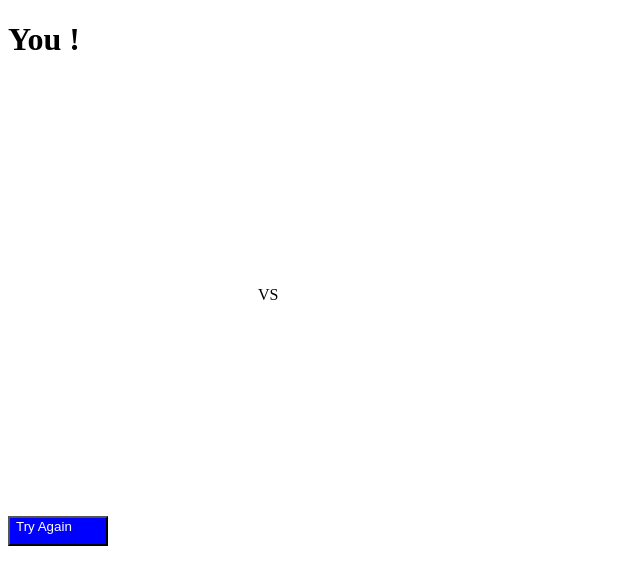
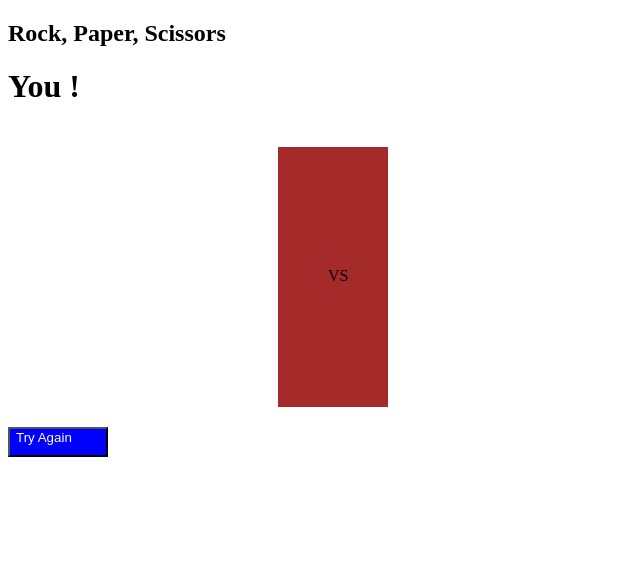
Before and after one commit to DominicHudson102983679/RockPaperScissors_Angular, an Angular app in the folder RPSapp/: page /result in a window 1280 px wide. Shown: the top 584 px of the page, without its empty margins (0-640 px from the left). Built offline with nearby package versions, Linux system fonts and the light colour scheme.

Commit message:
css touch up

```diff
--- a/RPSapp/src/app/routes/rps-result-display/rps-result-display.component.css
+++ b/RPSapp/src/app/routes/rps-result-display/rps-result-display.component.css
@@ -1,4 +1,13 @@
-.display{
+.rpsContainer {
+    width: 650px;
+    height: 300px;
+    display: flex;
+    align-items: center;
+    justify-content: center;
+}
+
+.paper{
+    background-image: url(C:\Users\User\Documents\GitHub\RockPaperScissorsAngular\RockPaperScissors_Angular\RPSapp\src\assets\paper.jpg);
     height: 200px;
     width: 200px;
     margin: 10px;
@@ -8,16 +17,26 @@
     background-repeat: no-repeat;
 }
 
-.display.paper{
-    background-image: url(C:\Users\User\Documents\GitHub\RockPaperScissorsAngular\RockPaperScissors_Angular\RPSapp\src\assets\paper.jpg);
+.scissors{
+    background-image: url(C:\Users\User\Documents\GitHub\RockPaperScissorsAngular\RockPaperScissors_Angular\RPSapp\src\assets\scissors.jpg);
+    height: 200px;
+    width: 200px;
+    margin: 10px;
+    display: inline-block;
+    color: white;
+    background-size: 100%;
+    background-repeat: no-repeat;
 }
 
-.display.scissors{
-    background-image: url(C:\Users\User\Documents\GitHub\RockPaperScissorsAngular\RockPaperScissors_Angular\RPSapp\src\assets\scissors.jpg);
-}
-
-.display.rock{
+.rock{
     background-image: url(C:\Users\User\Documents\GitHub\RockPaperScissorsAngular\RockPaperScissors_Angular\RPSapp\src\assets\rock.jpg);
+    height: 200px;
+    width: 200px;
+    margin: 10px;
+    display: inline-block;
+    color: white;
+    background-size: 100%;
+    background-repeat: no-repeat;
 }
 
 .btn {
@@ -28,9 +47,19 @@
     display: flex;
 }
 
-.versus {
+.vsContainer {
     width: 50px;
     height: 200px;
     padding: 30px;
+    display: flex;
+    align-items: center;
+    justify-content: center;
+    background-color: brown;
+}
+
+.versus {
+    width: 10px;
+    height: 20px;
+    padding: 30px;
     display: inline-block;
 }
--- a/RPSapp/src/app/routes/rps-result-display/rps-result-display.component.html
+++ b/RPSapp/src/app/routes/rps-result-display/rps-result-display.component.html
@@ -1,19 +1,25 @@
+<h2>Rock, Paper, Scissors</h2>
+
 <h1> You {{RpsServiceService.outcome}}!</h1>
 
-<div class="display"
+<div class="rpsContainer">
+    <div
         [class.rock] = "RpsServiceService.selection === 'Rock'"
         [class.paper] = "RpsServiceService.selection === 'Paper'"
         [class.scissors] = "RpsServiceService.selection === 'Scissors'"
         >{{RpsServiceService.selection}}
     </div>
 
+    <div class="vsContainer">
         <div class="versus"> VS </div>
+    </div>
 
-<div class="display"
+    <div
         [class.rock] = "RpsServiceService.AIoption === 'Rock'"
         [class.paper] = "RpsServiceService.AIoption === 'Paper'"
         [class.scissors] = "RpsServiceService.AIoption === 'Scissors'"
         >{{RpsServiceService.AIoption}}
     </div>
+</div>
 
 <button routerLink class="btn">Try Again</button>
--- a/RPSapp/src/app/routes/rps-select/rps-select.component.css
+++ b/RPSapp/src/app/routes/rps-select/rps-select.component.css
@@ -1,23 +1,47 @@
-.display{
+.rpsContainer {
+    width: 650px;
+    height: 300px;
+    display: flex;
+    align-items: center;
+    justify-content: center;
+}
+
+.paper{
+    background-image: url(C:\Users\User\Documents\GitHub\RockPaperScissorsAngular\RockPaperScissors_Angular\RPSapp\src\assets\paper.jpg);
     height: 200px;
     width: 200px;
     margin: 10px;
     display: inline-block;
-    color: white;
     background-size: 100%;
     background-repeat: no-repeat;
 }
 
-.display.paper{
-    background-image: url(C:\Users\User\Documents\GitHub\RockPaperScissorsAngular\RockPaperScissors_Angular\RPSapp\src\assets\paper.jpg);
+.scissors{
+    background-image: url(C:\Users\User\Documents\GitHub\RockPaperScissorsAngular\RockPaperScissors_Angular\RPSapp\src\assets\scissors.jpg);
+    height: 200px;
+    width: 200px;
+    margin: 10px;
+    display: inline-block;
+    background-size: 100%;
+    background-repeat: no-repeat;
 }
 
-.display.scissors{
-    background-image: url(C:\Users\User\Documents\GitHub\RockPaperScissorsAngular\RockPaperScissors_Angular\RPSapp\src\assets\scissors.jpg);
+.rock{
+    background-image: url(C:\Users\User\Documents\GitHub\RockPaperScissorsAngular\RockPaperScissors_Angular\RPSapp\src\assets\rock.jpg);
+    height: 200px;
+    width: 200px;
+    margin: 10px;
+    display: inline-block;
+    background-size: 100%;
+    background-repeat: no-repeat;
 }
 
-.display.rock{
-    background-image: url(C:\Users\User\Documents\GitHub\RockPaperScissorsAngular\RockPaperScissors_Angular\RPSapp\src\assets\rock.jpg);
+.container {
+    width: 650px;
+    height: 0px;
+    display: flex;
+    align-items: center;
+    justify-content: center;
 }
 
 .btn{
--- a/RPSapp/src/app/routes/rps-select/rps-select.component.html
+++ b/RPSapp/src/app/routes/rps-select/rps-select.component.html
@@ -1,5 +1,10 @@
 <h2>Rock, Paper, Scissors</h2>
-<div class="display rock" (click)="SelectOption('Rock')"></div>
-<div class="display paper" (click)="SelectOption('Paper')"></div>
-<div class="display scissors" (click)="SelectOption('Scissors')"></div>
-<button class="btn" (click)="Shoot()" [disabled]="optionPicked === false">Shoot!</button>
+<div class="rpsContainer">
+    <div class="rock" (click)="SelectOption('Rock')"></div>
+    <div class="paper" (click)="SelectOption('Paper')"></div>
+    <div class="scissors" (click)="SelectOption('Scissors')"></div>
+</div>
+
+<div class="container">
+    <button class="btn" (click)="Shoot()" [disabled]="optionPicked === false">Shoot!</button>
+</div>
--- a/RPSapp/src/app/rps-service.service.ts
+++ b/RPSapp/src/app/rps-service.service.ts
@@ -11,33 +11,26 @@ export class RpsServiceService {
 
   private selection?: 'Rock' | 'Paper' | 'Scissors';
   private AIoption?: 'Rock' | 'Paper' | 'Scissors';
-  _AIselection = null;
-  private outcome?: 'Win' | 'Lose' | 'Draw';
+  private outcome: 'Win' | 'Lose' | 'Draw';
 
   constructor(private router: Router) { }
 
-  SetSelection(playerOption: 'Rock' | 'Paper' | 'Scissors'){
-    this.selection = playerOption;
-  }
-
-  calculate_outcome(playerOption: 'Rock' | 'Paper' | 'Scissors', AIoption: 'Rock' | 'Paper' | 'Scissors') {
-    if (playerOption == 'Rock' && AIoption == 'Rock' || playerOption == 'Paper' && AIoption == 'Paper' || playerOption == 'Scissors' && AIoption == 'Scissors')
-    {
-      this.outcome = 'Draw';
-    }
-    if (playerOption == 'Rock' && AIoption == 'Scissors' || playerOption == 'Scissors' && AIoption == 'Paper' || playerOption == 'Paper' && AIoption == 'Rock')
-    {
-      this.outcome = 'Win';
-    }
-    if (playerOption == 'Rock' && AIoption == 'Paper' || playerOption == 'Paper' && AIoption == 'Scissors' || playerOption == 'Scissors' && AIoption == 'Rock')
-    {
-      this.outcome = 'Lose';
-    }
+  SetSelection(userChoice: 'Rock' | 'Paper' | 'Scissors'){
+    this.selection = userChoice;
   }
 
   AISelection(option?: 'Rock' | 'Paper' | 'Scissors') {
     option = 'Paper';
     this.AIoption = option;
+  }
+
+  calculate_outcome(userChoice: 'Rock' | 'Paper' | 'Scissors', AIoption: 'Rock' | 'Paper' | 'Scissors') {
+    if (userChoice == 'Rock' && AIoption == 'Rock' || userChoice == 'Paper' && AIoption == 'Paper' || userChoice == 'Scissors' && AIoption == 'Scissors')
+    { this.outcome = 'Draw'; }
+    else if (userChoice == 'Rock' && AIoption == 'Scissors' || userChoice == 'Scissors' && AIoption == 'Paper' || userChoice == 'Paper' && AIoption == 'Rock')
+    { this.outcome = 'Win'; }
+    else if (userChoice == 'Rock' && AIoption == 'Paper' || userChoice == 'Paper' && AIoption == 'Scissors' || userChoice == 'Scissors' && AIoption == 'Rock')
+    { this.outcome = 'Lose'; }
   }
 
   commit_outcome() {
```
Lines whose indentation alone changed are shown as unchanged.
